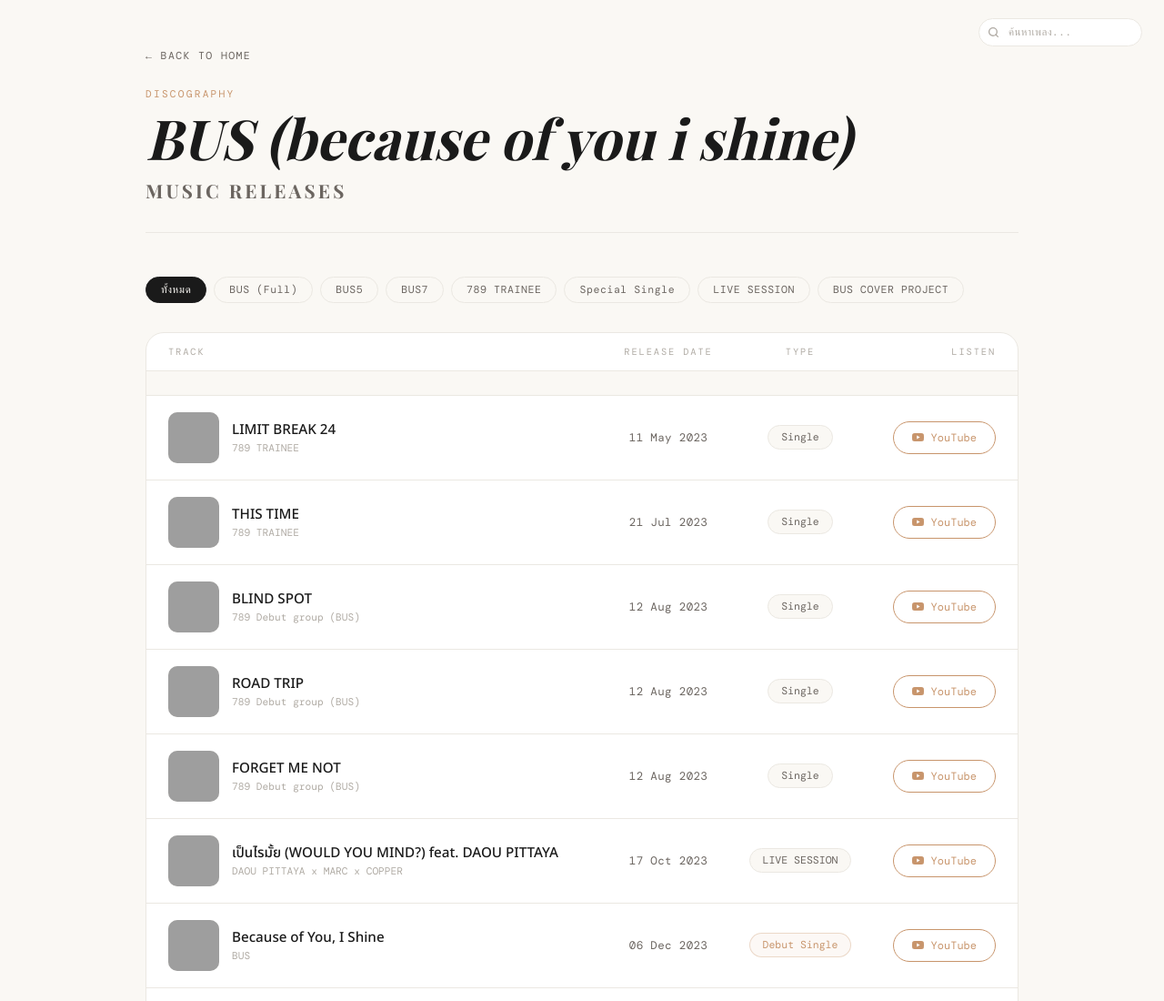
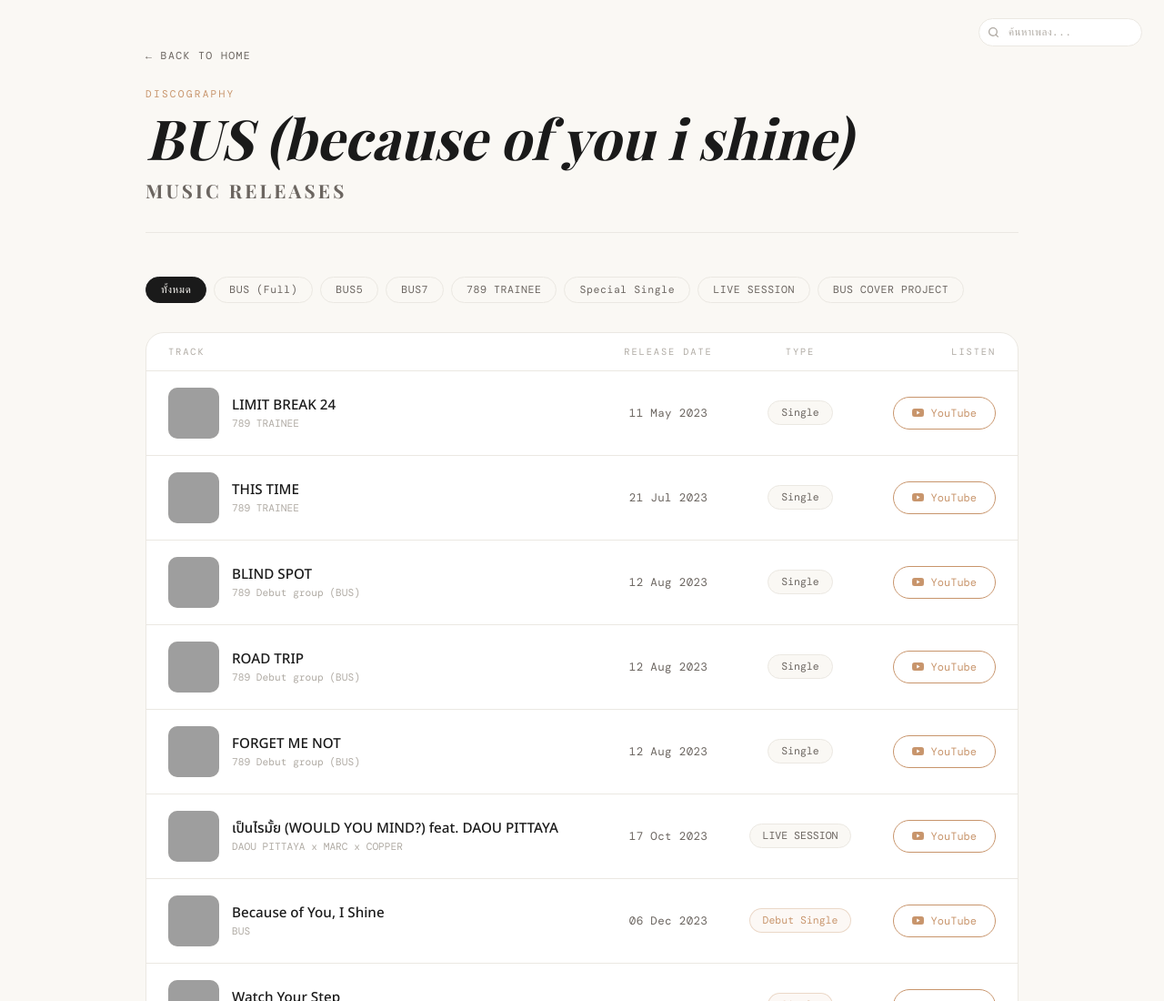
Before and after one commit to linlin02mind18-source/LaiLulin, a plain HTML site: page works.html in a window 1280 px wide. Shown: the top 1100 px of the page at 91% size. Drawn offline with nearby package versions, Linux system fonts and the light colour scheme; grey boxes are pictures that could not be loaded; a web font is replaced by a local one.

Commit message:
Update works.html

```diff
--- a/works.html
+++ b/works.html
@@ -447,8 +447,6 @@
         if (t.year !== lastYear) {
           lastYear = t.year;
           const label = document.createElement("div");
-          label.className = "section-label";
-          label.textContent = t.year;
           list.appendChild(label);
         }
 
```
